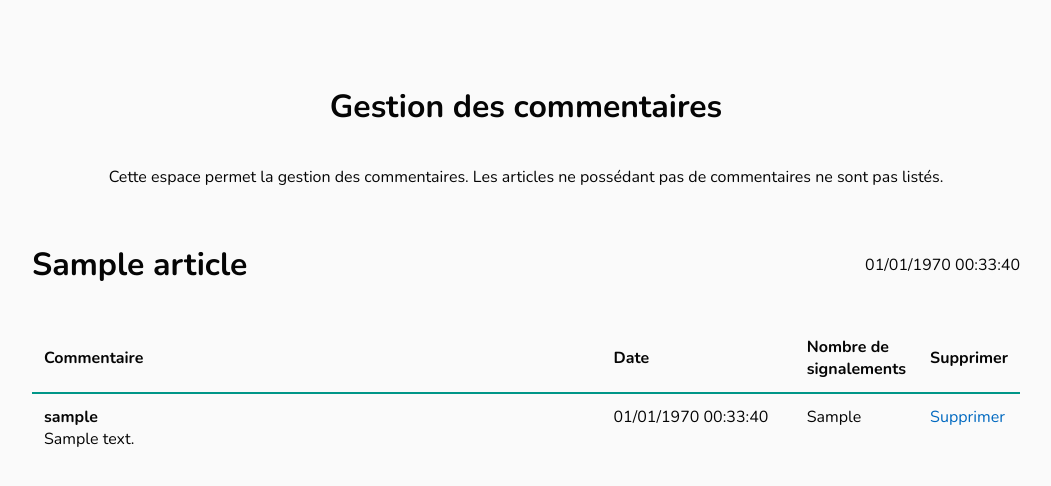
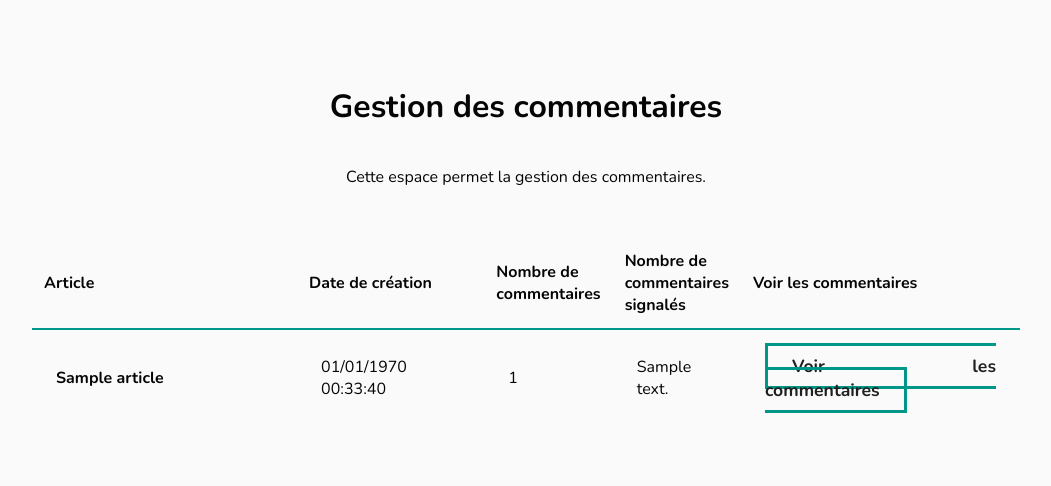
Before and after one commit to f-pisani/OCBlog, a PHP site: template views/admin/comments_dashboard.php in a window 1280 px wide. Shown: the part 77-563 px from the top of the page, without its empty margins (114-1165 px from the left). Run offline with PHP 8.4, Linux system fonts and the light colour scheme; a user stored in the database is signed in; the template is opened without the code that fills it: most values are stand-ins (such as "Sample title", 1, 10 or a date in 2020); data that the repository does not hold is empty; some libraries are stand-ins or nearby versions.

Commit message:
Amélioration BO gestion comments
Listing des articles et de leurs nombres de commentaires + nombre de commentaires signalés; Listing des commentaires par articles

```diff
--- a/public/css/style.css
+++ b/public/css/style.css
@@ -438,7 +438,23 @@ a:hover
 	margin: auto;
 }
 
-.table .table-col-comment{ width: 60%; }
-.table .table-col-date{ width: 20%; }
-.table .table-col-report{ width: 10%; }
-.table .table-col-delete{ width: 10%; }
+#admin-comments .table tr td
+{
+	text-align: justify;
+	word-break: keep-all;
+
+	vertical-align: middle;
+
+	padding: 24px;
+}
+
+#admin-comments .table .table-col-title{ width: 30%; }
+#admin-comments .table .table-col-createdat{ width: 20%; }
+#admin-comments .table .table-col-commentsCount{ width: 10%; }
+#admin-comments .table .table-col-commentsReported{ width: 10%; }
+#admin-comments .table .table-col-show{ width: 30%; }
+
+#admin-comments .table .table-col-comment{ width: 60%; }
+#admin-comments .table .table-col-date{ width: 20%; }
+#admin-comments .table .table-col-report{ width: 10%; }
+#admin-comments .table .table-col-delete{ width: 10%; }
--- a/public/index.php
+++ b/public/index.php
@@ -29,6 +29,7 @@ Route::any('/admin/articles/delete/{id}', 'AdminArticleController@delete')->wher
 
 // Admin : Comments
 Route::any('/admin/comments', 'AdminCommentController@index'); // Listing
-Route::any('/admin/comments/delete/{id}', 'AdminCommentController@delete')->where(['id' => '[0-9]+']); // Delete
+Route::any('/admin/comments/list/{id}', 'AdminCommentController@list')->where(['id' => '[0-9]+']); // List comments for an article
+Route::any('/admin/comments/delete/{id}/{article_id}', 'AdminCommentController@delete')->where(['id' => '[0-9]+', 'article_id' => '[0-9]+']); // Delete
 
 Route::execute();
--- a/views/admin/comments_dashboard.php
+++ b/views/admin/comments_dashboard.php
@@ -6,49 +6,44 @@ include 'navbar.inc.php';
 
 <div id="admin-dashboard">
 	<h1>Gestion des commentaires</h1>
-	<p>Cette espace permet la gestion des commentaires. Les articles ne possédant pas de commentaires ne sont pas listés.</p>
+	<p>Cette espace permet la gestion des commentaires.</p>
 
 	<div id="admin-comments">
 	<?php
-	foreach($list_articles as $article)
-	{
-		if(count($article['comments']) > 0)
-		{
-	?>
-		<div class="admin-comments-article">
-			<div class="header"><h1><?= $article['title'] ?></h1><span><?= date('d/m/Y H:i:s', $article['created_at']) ?></span></div>
-			<table class="table">
-				<tr>
-					<th class="table-col-comment">Commentaire</th>
-					<th class="table-col-date">Date</th>
-					<th class="table-col-report">Nombre de signalements</th>
-					<th class="table-col-delete">Supprimer</th>
-				</tr>
-				<?php
-				foreach($article['comments'] as $comment)
-				{
-				?>
-				<tr>
-					<td><b><?= $comment['nickname'] ?></b><br><?= $comment['content'] ?></td>
-					<td><?= date('d/m/Y H:i:s', $comment['created_at']) ?></td>
-					<td><?= $comment['reported_counter'] ?></td>
-					<td><a href="<?= Config::get('BASE_URL')."admin/comments/delete/".$comment['id'] ?>">Supprimer</a></td>
-				</tr>
-				<?php
-				}
-				?>
-			</table>
-		</div>
-	<?php
-		}
-	}
-
 	if(count($list_articles) == 0)
 	{
 	?>
 		<div class="msg-error"><b>Aucun article !</b><br>Le site ne contient aucun article.</div>
 	<?php
 	}
+	else
+	{
+	?>
+	<table class="table">
+		<tr>
+			<th class="table-col-title">Article</th>
+			<th class="table-col-createdat">Date de création</th>
+			<th class="table-col-commentsCount">Nombre de commentaires</th>
+			<th class="table-col-commentsReported">Nombre de commentaires signalés</th>
+			<th class="table-col-show">Voir les commentaires</th>
+		</tr>
+		<?php
+		foreach($list_articles as $article)
+		{
+		?>
+		<tr>
+			<td><b><?= $article['title'] ?></b></td>
+			<td><?= date('d/m/Y H:i:s', $article['created_at']) ?></td>
+			<td><?= count($article['comments']) ?></td>
+			<td><?= $article['comments_reported'] ?></td>
+			<td><a class="link-btn" href="<?= Config::get('BASE_URL')."admin/comments/list/".$article['id'] ?>">Voir les commentaires</a></td>
+		</tr>
+		<?php
+		}
+		?>
+	</table>
+	<?php
+	}
 	?>
 	</div>
 </div>
```
Also changed, not shown: controllers/AdminCommentController.php (+79 -10 lines), views/admin/comments_listing.php (added, +46 -0 lines).
